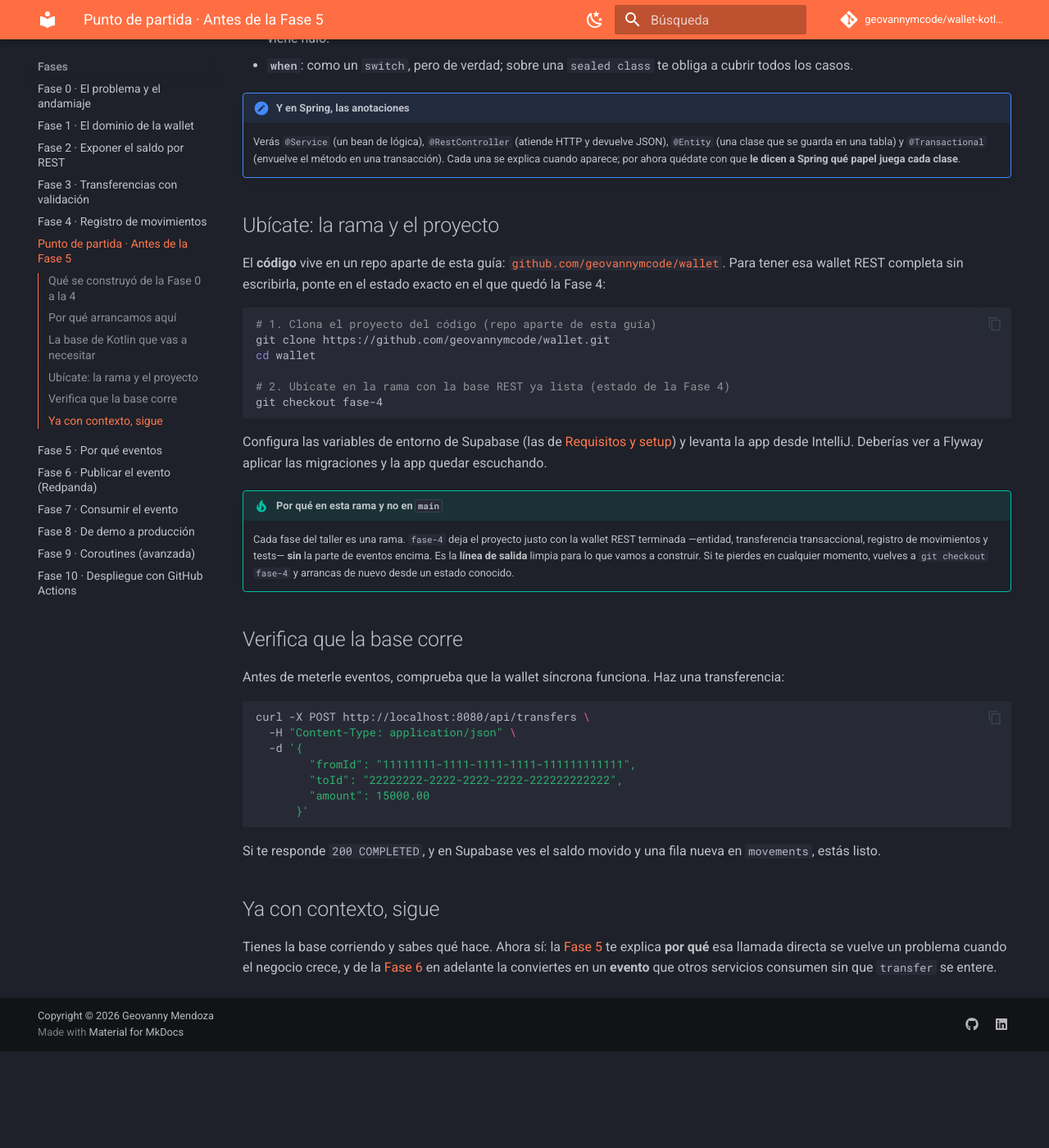
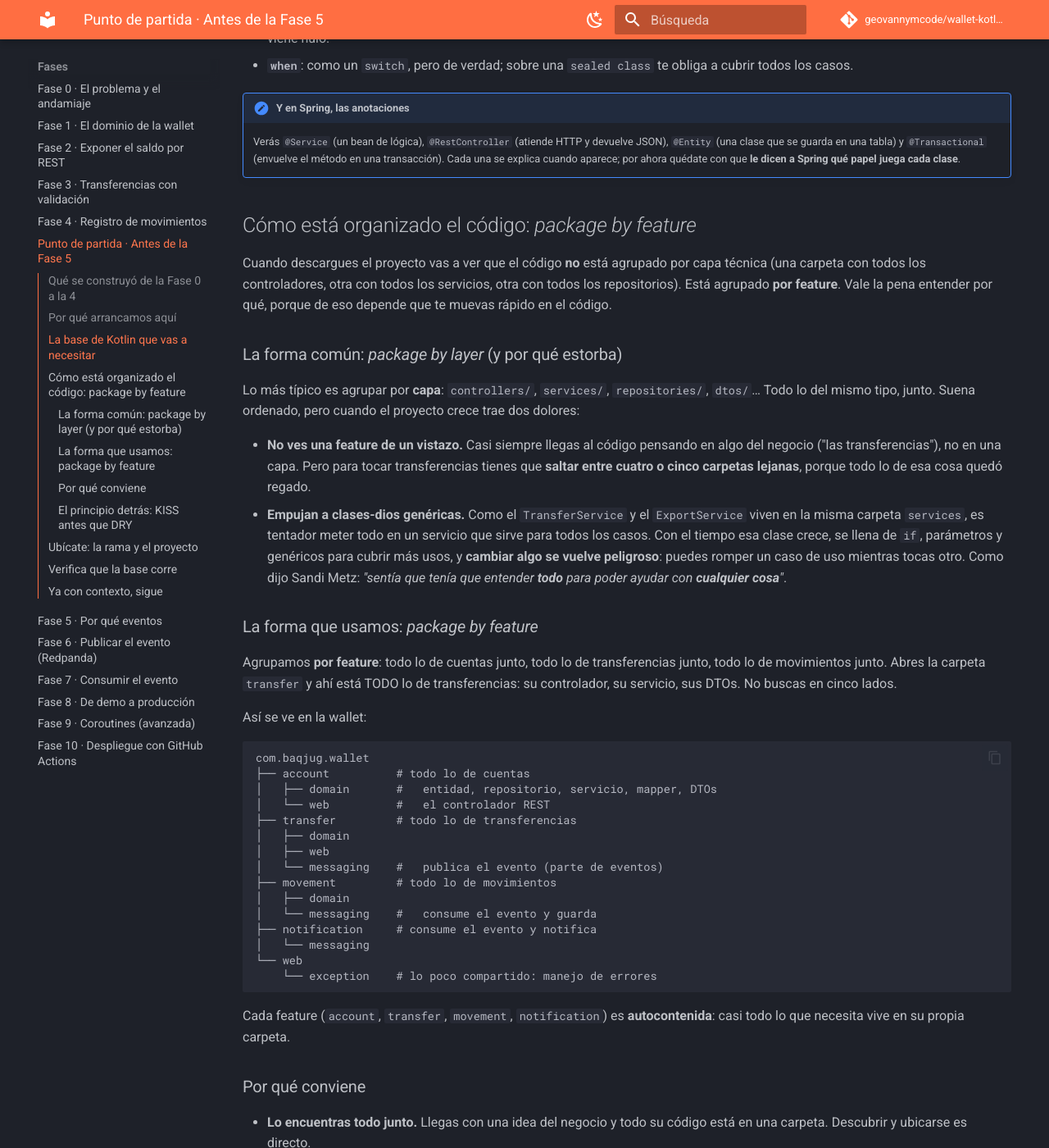
Before and after one commit to geovannymcode/wallet-kotlin-baqjug, an MkDocs documentation site: the page built from docs/punto-de-partida.md, in a window 1280 px wide and 1400 px high, scrolled down 1987 px. Shown: the whole window at 82% size. Built offline with MkDocs 1.6.1 and Material for MkDocs 9.7.7, drawn with Linux system fonts in a browser that asks for light colours; comment, search, counter and statistics services are not loaded; before the commit the page ends 3269 px from its top, so only the background shows below that; some of the changed text lies outside the part shown.

Commit message:
docs(punto-de-partida): explicar package by feature (layer vs feature, beneficios, regla de oro, KISS>DRY) basado en el artículo de Hauer

````diff
--- a/docs/punto-de-partida.md
+++ b/docs/punto-de-partida.md
@@ -68,6 +68,60 @@ sealed class MoveResult {
 !!! note "Y en Spring, las anotaciones"
     Verás `@Service` (un bean de lógica), `@RestController` (atiende HTTP y devuelve JSON), `@Entity` (una clase que se guarda en una tabla) y `@Transactional` (envuelve el método en una transacción). Cada una se explica cuando aparece; por ahora quédate con que **le dicen a Spring qué papel juega cada clase**.
 
+## Cómo está organizado el código: *package by feature*
+
+Cuando descargues el proyecto vas a ver que el código **no** está agrupado por capa técnica (una carpeta con todos los controladores, otra con todos los servicios, otra con todos los repositorios). Está agrupado **por feature**. Vale la pena entender por qué, porque de eso depende que te muevas rápido en el código.
+
+### La forma común: *package by layer* (y por qué estorba)
+
+Lo más típico es agrupar por **capa**: `controllers/`, `services/`, `repositories/`, `dtos/`… Todo lo del mismo tipo, junto. Suena ordenado, pero cuando el proyecto crece trae dos dolores:
+
+- **No ves una feature de un vistazo.** Casi siempre llegas al código pensando en algo del negocio ("las transferencias"), no en una capa. Pero para tocar transferencias tienes que **saltar entre cuatro o cinco carpetas lejanas**, porque todo lo de esa cosa quedó regado.
+- **Empujan a clases-dios genéricas.** Como el `TransferService` y el `ExportService` viven en la misma carpeta `services`, es tentador meter todo en un servicio que sirve para todos los casos. Con el tiempo esa clase crece, se llena de `if`, parámetros y genéricos para cubrir más usos, y **cambiar algo se vuelve peligroso**: puedes romper un caso de uso mientras tocas otro. Como dijo Sandi Metz: *"sentía que tenía que entender **todo** para poder ayudar con **cualquier cosa**"*.
+
+### La forma que usamos: *package by feature*
+
+Agrupamos **por feature**: todo lo de cuentas junto, todo lo de transferencias junto, todo lo de movimientos junto. Abres la carpeta `transfer` y ahí está TODO lo de transferencias: su controlador, su servicio, sus DTOs. No buscas en cinco lados.
+
+Así se ve en la wallet:
+
+```
+com.baqjug.wallet
+├── account          # todo lo de cuentas
+│   ├── domain       #   entidad, repositorio, servicio, mapper, DTOs
+│   └── web          #   el controlador REST
+├── transfer         # todo lo de transferencias
+│   ├── domain
+│   ├── web
+│   └── messaging    #   publica el evento (parte de eventos)
+├── movement         # todo lo de movimientos
+│   ├── domain
+│   └── messaging    #   consume el evento y guarda
+├── notification     # consume el evento y notifica
+│   └── messaging
+└── web
+    └── exception    # lo poco compartido: manejo de errores
+```
+
+Cada feature (`account`, `transfer`, `movement`, `notification`) es **autocontenida**: casi todo lo que necesita vive en su propia carpeta.
+
+### Por qué conviene
+
+- **Lo encuentras todo junto.** Llegas con una idea del negocio y todo su código está en una carpeta. Descubrir y ubicarse es directo.
+- **Independiente.** Cambiar `transfer` no rompe `movement`, porque no comparten un servicio genérico. Y para estimar el impacto de un cambio te basta, casi siempre, con mirar **una** carpeta, no todo el proyecto.
+- **Código más simple.** Como cada servicio atiende **un** caso de uso, no necesita `if` ni genéricos para cubrir a otros. Se lee y se cambia más fácil.
+- **Más fácil de testear.** Una clase de una feature tiene menos dependencias que una clase-dios que intenta con todo; montar el test cuesta menos.
+
+!!! abstract "La regla de oro"
+    *Si quisieras borrar una feature, deberías poder borrar solo su carpeta.* Si borrar `notification` te obliga a tocar diez archivos regados por todo el proyecto, es que no estaba bien encapsulada.
+
+!!! note "¿Y lo compartido?"
+    Siempre hay algo compartido —configuración técnica, el manejo de errores global—. Eso va aparte (`web/exception` en la wallet). Pero ojo: **no muevas código ahí "por si acaso"**. Empieza pegando todo a su feature, y solo sube algo a lo compartido cuando de verdad se repite (la [regla de tres](https://en.wikipedia.org/wiki/Rule_of_three_%28computer_programming%29): a la tercera vez, recién ahí lo abstraes).
+
+### El principio detrás: KISS antes que DRY
+
+Este enfoque a veces te hace **escribir código parecido dos veces** (un DTO por feature, aunque se parezcan), y está bien. La duplicación controlada sale más barata que una abstracción equivocada que amarra dos features que en realidad evolucionan distinto. Otra de Sandi Metz: *"prefiere la duplicación antes que la abstracción equivocada"*. Y Kotlin lo hace barato: con una `data class`, un DTO o una entidad a la medida son **una línea**, sin boilerplate.
+
 ## Ubícate: la rama y el proyecto
 
 El **código** vive en un repo aparte de esta guía: [`github.com/geovannymcode/wallet`](https://github.com/geovannymcode/wallet). Para tener esa wallet REST completa sin escribirla, ponte en el estado exacto en el que quedó la Fase 4:
````
